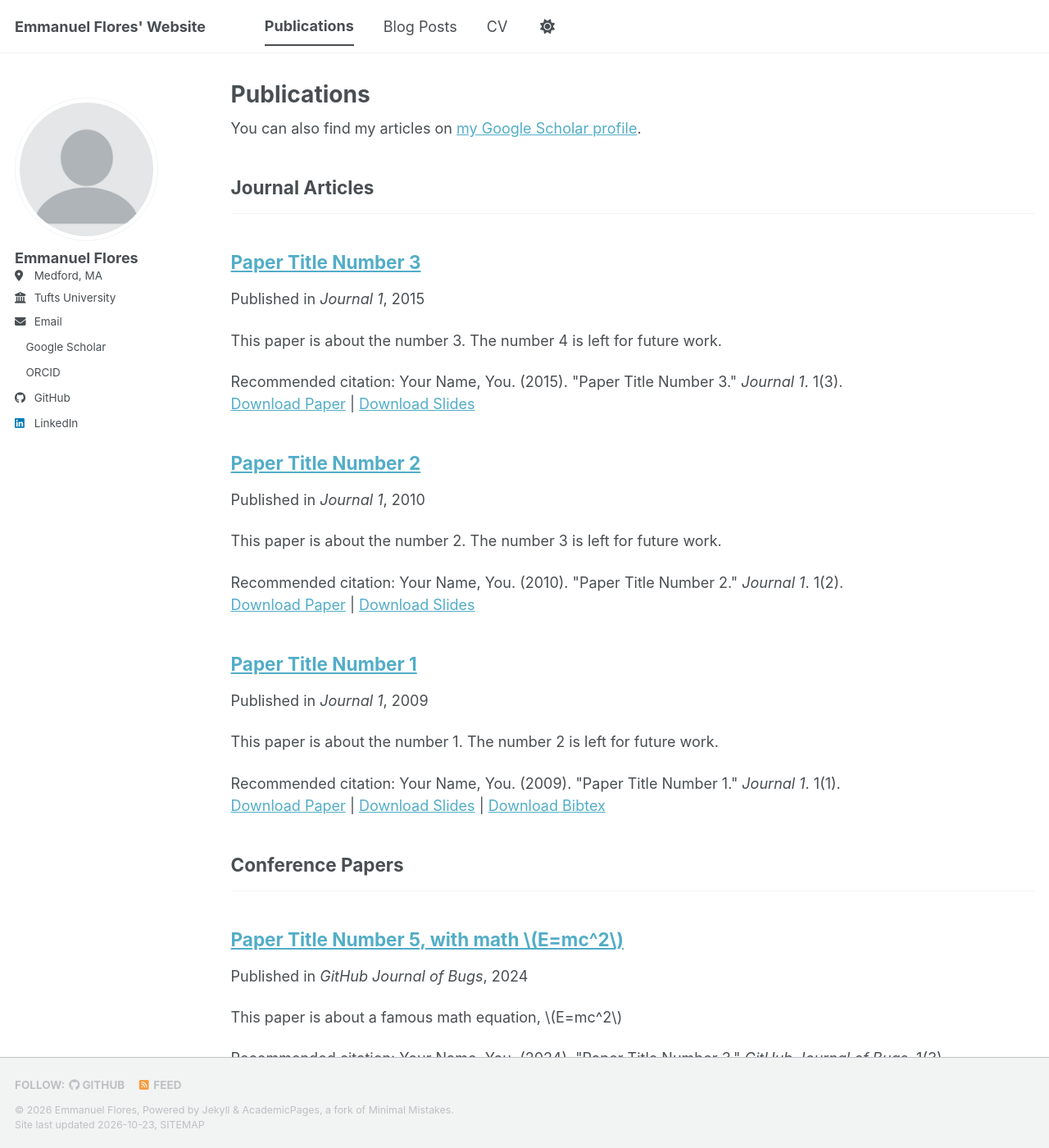
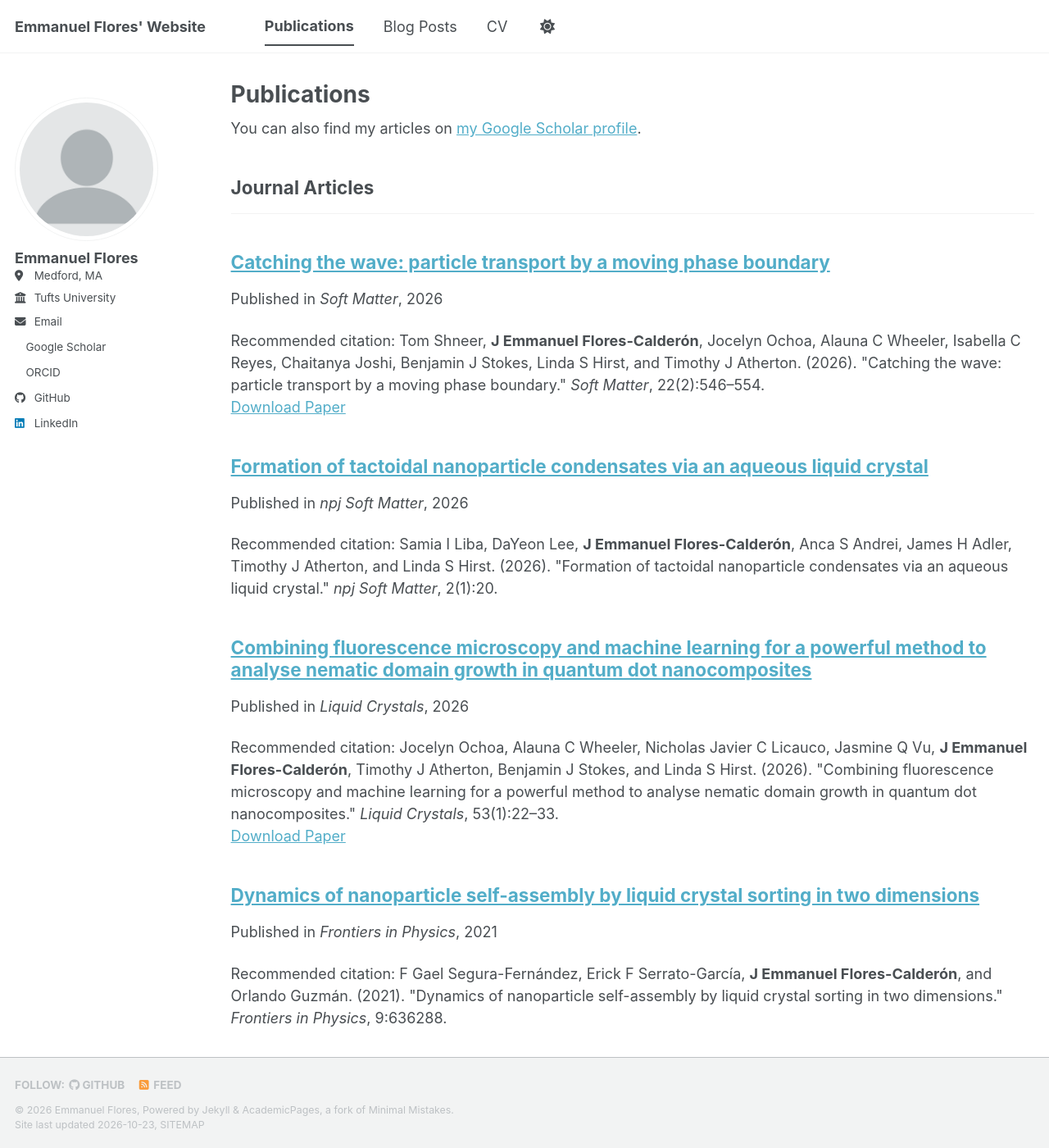
Before and after one commit to emmanuellfc/jefc.github.io, a Jekyll site: the page built from _pages/publications.html, in a window 1280 px wide and 1400 px high. Shown: the whole window at 82% size. Built offline with Jekyll 4.4.1, drawn with Linux system fonts in a browser that asks for light colours; a style sheet for code colours, icons or effects is not loaded; some of the changed text lies outside the part shown.

Commit message:
Add publications from CV and remove sample papers
Co-Authored-By: Claude Opus 5.5 <noreply@anthropic.com>

```diff
--- a/_config.yml
+++ b/_config.yml
@@ -45,12 +45,10 @@ author:
 
 # Publication Category - The following the list of publication categories and their headings
 publication_category:
-  books:
-    title: 'Books'
   manuscripts:
     title: 'Journal Articles'
-  conferences:
-    title: 'Conference Papers'
+  in_preparation:
+    title: 'In Preparation'
 
 # Site Settings
 teaser                   :  # filename of teaser fallback teaser image placed in /images/ for social media previews
--- a/_includes/archive-single.html
+++ b/_includes/archive-single.html
@@ -41,7 +41,7 @@
         {% if post.collection == 'teaching' %}
           <p> {{ post.type }}, <i>{{ post.venue }}</i>, {{ post.date | default: "1900-01-01" | date: "%Y" }} </p>
         {% elsif post.collection == 'publications' %}
-          <p>Published in <i>{{ post.venue }}</i>, {{ post.date | default: "1900-01-01" | date: "%Y" }} </p>
+          {% if post.venue %}<p>Published in <i>{{ post.venue }}</i>, {{ post.date | default: "1900-01-01" | date: "%Y" }} </p>{% endif %}
         {% elsif post.date %}
          <p class="page__date"><strong><i class="fa fa-fw fa-calendar" aria-hidden="true"></i> {{ site.data.ui-text[site.locale].date_label | default: "Published:" }}</strong> <time datetime="{{ post.date | default: "1900-01-01" | date_to_xmlschema }}">{{ post.date | default: "1900-01-01" | date: "%B %d, %Y" }}</time></p>
         {% endif %}
--- a/_layouts/single.html
+++ b/_layouts/single.html
@@ -38,7 +38,7 @@ layout: default
           <p> {{ page.type }}, <i>{{ page.venue }}</i>, {{ page.date | default: "1900-01-01" | date: "%Y" }} </p>
         {% elsif page.venue and page.date %}
           <p>Published in <i>{{ page.venue }}</i>, {{ page.date | default: "1900-01-01" | date: "%Y" }} </p>
-        {% elsif page.date %}
+        {% elsif page.date and page.collection != 'publications' %}
           <p class="page__date"><strong><i class="fa fa-fw fa-calendar" aria-hidden="true"></i> {{ site.data.ui-text[site.locale].date_label | default: "Published:" }}</strong> <time datetime="{{ page.date | date_to_xmlschema }}">{{ page.date | default: "1900-01-01" | date: "%B %d, %Y" }}</time></p>
         {% endif %}
         </header>
--- a/_publications/2009-10-01-paper-title-number-1.md
+++ /dev/null
@@ -1,14 +0,0 @@
----
-title: "Paper Title Number 1"
-collection: publications
-category: manuscripts
-permalink: /publication/2009-10-01-paper-title-number-1
-excerpt: 'This paper is about the number 1. The number 2 is left for future work.'
-date: 2009-10-01
-venue: 'Journal 1'
-slidesurl: 'https://academicpages.github.io/files/slides1.pdf'
-paperurl: 'https://academicpages.github.io/files/paper1.pdf'
-bibtexurl: 'https://academicpages.github.io/files/bibtex1.bib'
-citation: 'Your Name, You. (2009). &quot;Paper Title Number 1.&quot; <i>Journal 1</i>. 1(1).'
----
-The contents above will be part of a list of publications, if the user clicks the link for the publication than the contents of section will be rendered as a full page, allowing you to provide more information about the paper for the reader. When publications are displayed as a single page, the contents of the above "citation" field will automatically be included below this section in a smaller font.
--- a/_publications/2010-10-01-paper-title-number-2.md
+++ /dev/null
@@ -1,14 +0,0 @@
----
-title: "Paper Title Number 2"
-collection: publications
-category: manuscripts
-permalink: /publication/2010-10-01-paper-title-number-2
-excerpt: 'This paper is about the number 2. The number 3 is left for future work.'
-date: 2010-10-01
-venue: 'Journal 1'
-slidesurl: 'https://academicpages.github.io/files/slides2.pdf'
-paperurl: 'https://academicpages.github.io/files/paper2.pdf'
-citation: 'Your Name, You. (2010). &quot;Paper Title Number 2.&quot; <i>Journal 1</i>. 1(2).'
----
-
-The contents above will be part of a list of publications, if the user clicks the link for the publication than the contents of section will be rendered as a full page, allowing you to provide more information about the paper for the reader. When publications are displayed as a single page, the contents of the above "citation" field will automatically be included below this section in a smaller font.
--- a/_publications/2015-10-01-paper-title-number-3.md
+++ /dev/null
@@ -1,14 +0,0 @@
----
-title: "Paper Title Number 3"
-collection: publications
-category: manuscripts
-permalink: /publication/2015-10-01-paper-title-number-3
-excerpt: 'This paper is about the number 3. The number 4 is left for future work.'
-date: 2015-10-01
-venue: 'Journal 1'
-slidesurl: 'https://academicpages.github.io/files/slides3.pdf'
-paperurl: 'https://academicpages.github.io/files/paper3.pdf'
-citation: 'Your Name, You. (2015). &quot;Paper Title Number 3.&quot; <i>Journal 1</i>. 1(3).'
----
-
-The contents above will be part of a list of publications, if the user clicks the link for the publication than the contents of section will be rendered as a full page, allowing you to provide more information about the paper for the reader. When publications are displayed as a single page, the contents of the above "citation" field will automatically be included below this section in a smaller font.
--- /dev/null
+++ b/_publications/2021-01-01-nanoparticle-self-assembly-liquid-crystal-sorting.md
@@ -0,0 +1,9 @@
+---
+title: "Dynamics of nanoparticle self-assembly by liquid crystal sorting in two dimensions"
+collection: publications
+category: manuscripts
+permalink: /publication/nanoparticle-self-assembly-liquid-crystal-sorting
+date: 2021-01-01
+venue: 'Frontiers in Physics'
+citation: 'F Gael Segura-Fernández, Erick F Serrato-García, <b>J Emmanuel Flores-Calderón</b>, and Orlando Guzmán. (2021). &quot;Dynamics of nanoparticle self-assembly by liquid crystal sorting in two dimensions.&quot; <i>Frontiers in Physics</i>, 9:636288.'
+---
--- a/_publications/2024-02-17-paper-title-number-4.md
+++ /dev/null
@@ -1,13 +0,0 @@
----
-title: "Paper Title Number 4"
-collection: publications
-category: conferences
-permalink: /publication/2024-02-17-paper-title-number-4
-excerpt: 'This paper is about fixing template issue #693.'
-date: 2024-02-17
-venue: 'GitHub Journal of Bugs'
-paperurl: 'https://academicpages.github.io/files/paper3.pdf'
-citation: 'Your Name, You. (2024). &quot;Paper Title Number 3.&quot; <i>GitHub Journal of Bugs</i>. 1(3).'
----
-
-The contents above will be part of a list of publications, if the user clicks the link for the publication than the contents of section will be rendered as a full page, allowing you to provide more information about the paper for the reader. When publications are displayed as a single page, the contents of the above "citation" field will automatically be included below this section in a smaller font.
--- a/_publications/2025-06-08-paper-title-number-5.md
+++ /dev/null
@@ -1,13 +0,0 @@
----
-title: "Paper Title Number 5, with math $$E=mc^2$$"
-collection: publications
-category: conferences
-permalink: /publication/2025-06-08-paper-title-number-5
-excerpt: 'This paper is about a famous math equation, $$E=mc^2$$'
-date: 2024-02-17
-venue: 'GitHub Journal of Bugs'
-paperurl: 'https://academicpages.github.io/files/paper3.pdf'
-citation: 'Your Name, You. (2024). &quot;Paper Title Number 3.&quot; <i>GitHub Journal of Bugs</i>. 1(3).'
----
-
-Using [MathJax](https://www.mathjax.org/) in the description is supported - $$E=mc^2$$ - however, the use must be mindful that the default delimiters are `$$...$$` and `\\[...\\]` which differs from the `$...$` that is typically expected.
--- /dev/null
+++ b/_publications/2026-01-01-fluorescence-microscopy-machine-learning.md
@@ -0,0 +1,10 @@
+---
+title: "Combining fluorescence microscopy and machine learning for a powerful method to analyse nematic domain growth in quantum dot nanocomposites"
+collection: publications
+category: manuscripts
+permalink: /publication/fluorescence-microscopy-machine-learning
+date: 2026-01-01
+venue: 'Liquid Crystals'
+paperurl: 'https://doi.org/10.1080/02678292.2025.2602705'
+citation: 'Jocelyn Ochoa, Alauna C Wheeler, Nicholas Javier C Licauco, Jasmine Q Vu, <b>J Emmanuel Flores-Calderón</b>, Timothy J Atherton, Benjamin J Stokes, and Linda S Hirst. (2026). &quot;Combining fluorescence microscopy and machine learning for a powerful method to analyse nematic domain growth in quantum dot nanocomposites.&quot; <i>Liquid Crystals</i>, 53(1):22–33.'
+---
--- /dev/null
+++ b/_publications/2026-01-02-tactoidal-nanoparticle-condensates.md
@@ -0,0 +1,9 @@
+---
+title: "Formation of tactoidal nanoparticle condensates via an aqueous liquid crystal"
+collection: publications
+category: manuscripts
+permalink: /publication/tactoidal-nanoparticle-condensates
+date: 2026-01-02
+venue: 'npj Soft Matter'
+citation: 'Samia I Liba, DaYeon Lee, <b>J Emmanuel Flores-Calderón</b>, Anca S Andrei, James H Adler, Timothy J Atherton, and Linda S Hirst. (2026). &quot;Formation of tactoidal nanoparticle condensates via an aqueous liquid crystal.&quot; <i>npj Soft Matter</i>, 2(1):20.'
+---
--- /dev/null
+++ b/_publications/2026-01-03-catching-the-wave.md
@@ -0,0 +1,10 @@
+---
+title: "Catching the wave: particle transport by a moving phase boundary"
+collection: publications
+category: manuscripts
+permalink: /publication/catching-the-wave
+date: 2026-01-03
+venue: 'Soft Matter'
+paperurl: 'https://doi.org/10.1039/d5sm00821b'
+citation: 'Tom Shneer, <b>J Emmanuel Flores-Calderón</b>, Jocelyn Ochoa, Alauna C Wheeler, Isabella C Reyes, Chaitanya Joshi, Benjamin J Stokes, Linda S Hirst, and Timothy J Atherton. (2026). &quot;Catching the wave: particle transport by a moving phase boundary.&quot; <i>Soft Matter</i>, 22(2):546–554.'
+---
--- /dev/null
+++ b/_publications/2026-06-01-saddle-point-ferroelectric-nematics.md
@@ -0,0 +1,8 @@
+---
+title: "A local saddle-point theory for finite-element modeling of ferroelectric nematics"
+collection: publications
+category: in_preparation
+permalink: /publication/saddle-point-ferroelectric-nematics
+date: 2026-06-01
+citation: '<b>J Emmanuel Flores-Calderón</b> and Timothy J Atherton. &quot;A local saddle-point theory for finite-element modeling of ferroelectric nematics.&quot; In preparation.'
+---
--- a/files/bibtex1.bib
+++ /dev/null
@@ -1,10 +0,0 @@
-@article{Alice2023example,
-    title={An Example Article},
-    author={Alice, Bob and Charlie},
-    journal={Journal of Examples},
-    volume={12},
-    number={3},
-    pages={123--456},
-    year={2023},
-    publisher={Example Publisher}
-}
```
Also changed, not shown: 6 other files.
